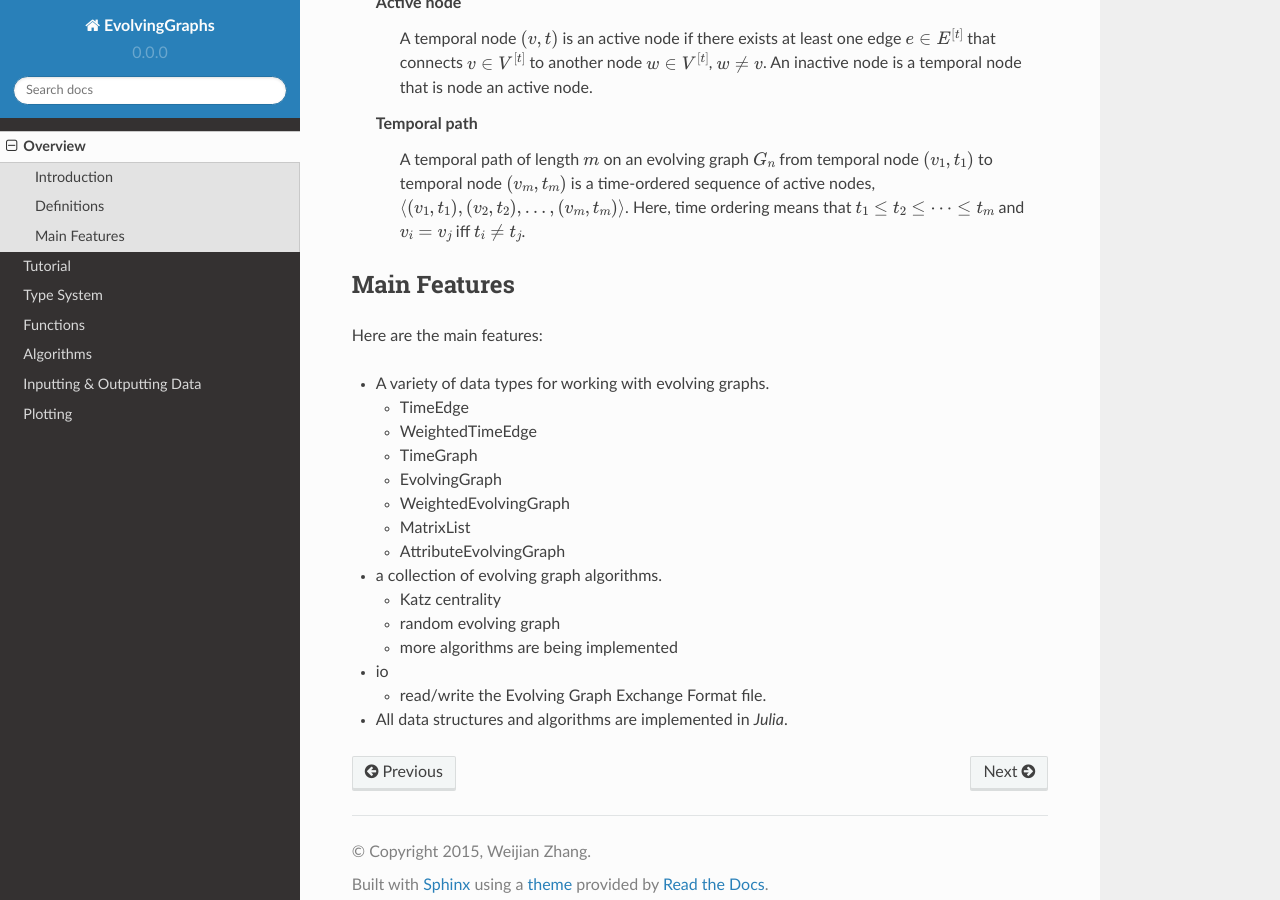
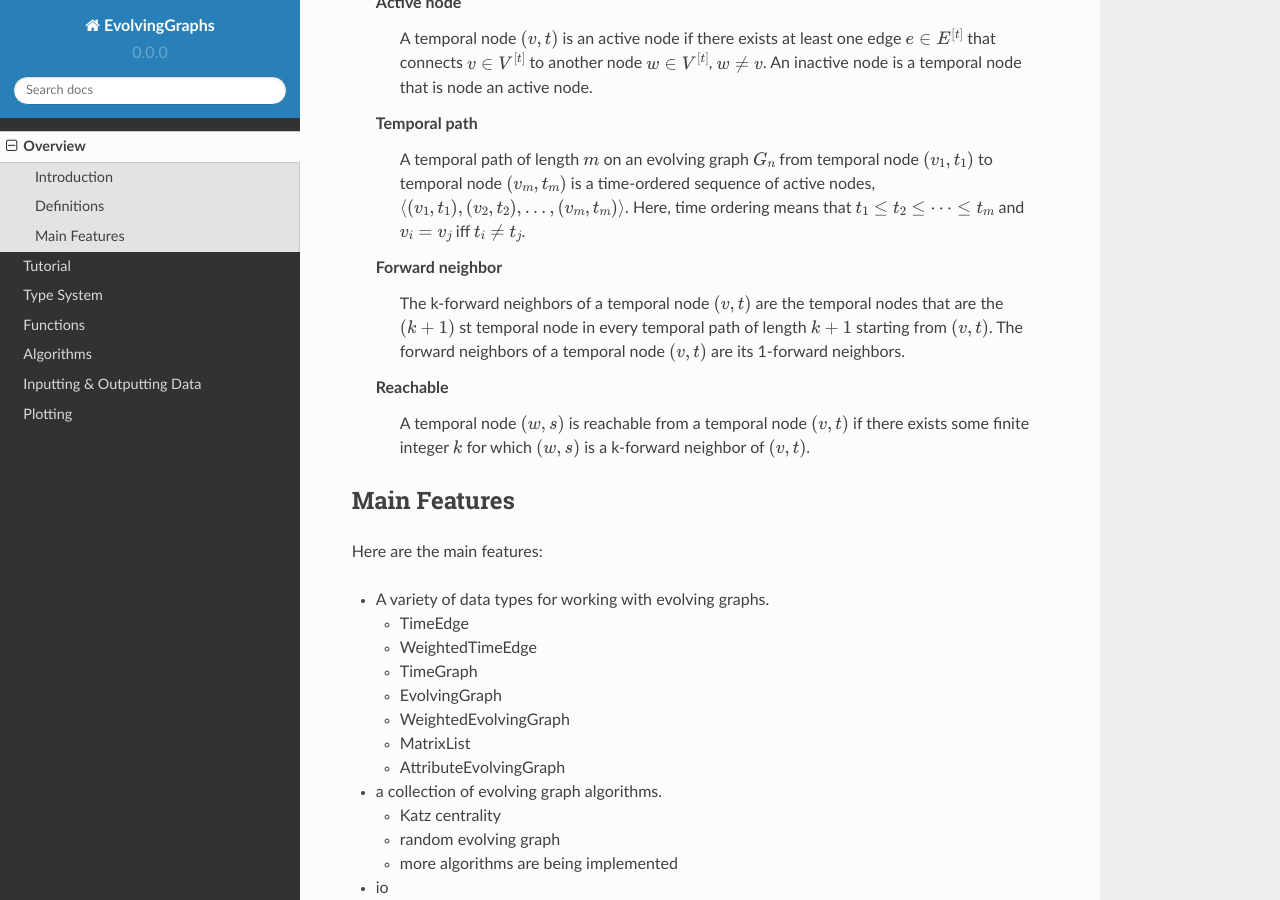
Before and after one commit to EtymoIO/EvolvingGraphs.jl, a Sphinx documentation site: the page built from doc/overview.rst, in a window 1280 px wide and 900 px high, scrolled down 1422 px. Built offline with Sphinx 7.4.7 and the Read the Docs theme 2.0.0, drawn with Linux system fonts in a browser that asks for light colours.

Commit message:
add more definitions

```diff
--- a/doc/overview.rst
+++ b/doc/overview.rst
@@ -76,6 +76,16 @@ Definitions
 	            time ordering means that :math:`t_1 \leq t_2 \leq \cdots \leq t_m` and
 		    :math:`v_i = v_j` iff :math:`t_i \ne t_j`.
 
+  Forward neighbor
+                    The k-forward neighbors of a temporal node :math:`(v,t)` are the temporal
+		    nodes that are the :math:`(k+1)` st temporal node in every temporal path
+		    of length :math:`k+1` starting from :math:`(v,t)`. The forward neighbors of
+		    a temporal node :math:`(v,t)` are its 1-forward neighbors.
+
+  Reachable
+                   A temporal node :math:`(w,s)` is reachable from a temporal node :math:`(v,t)`
+		   if there exists some finite integer :math:`k` for which :math:`(w,s)` is a
+		   k-forward neighbor of :math:`(v,t)`.
 
 Main Features
 ------------------
```
